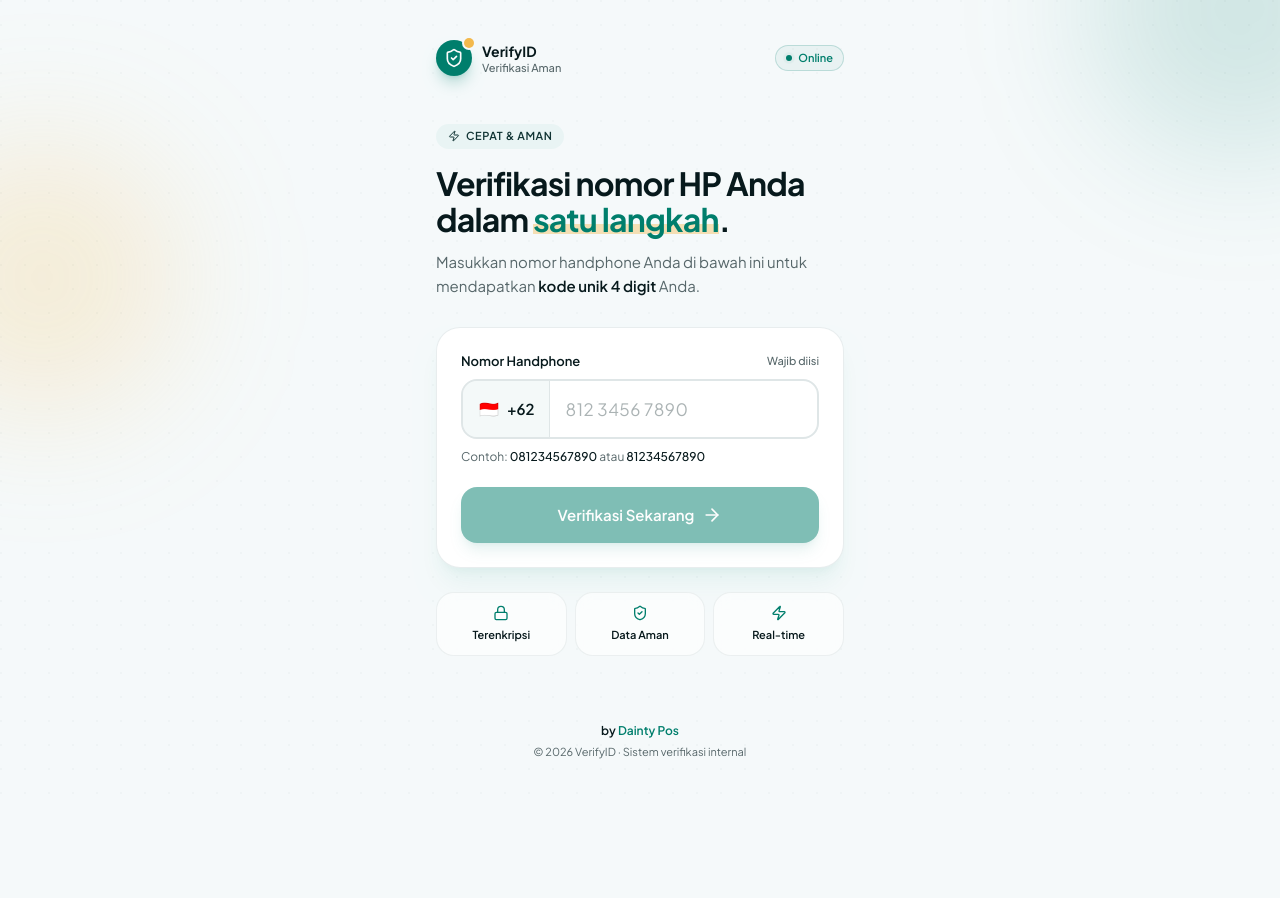
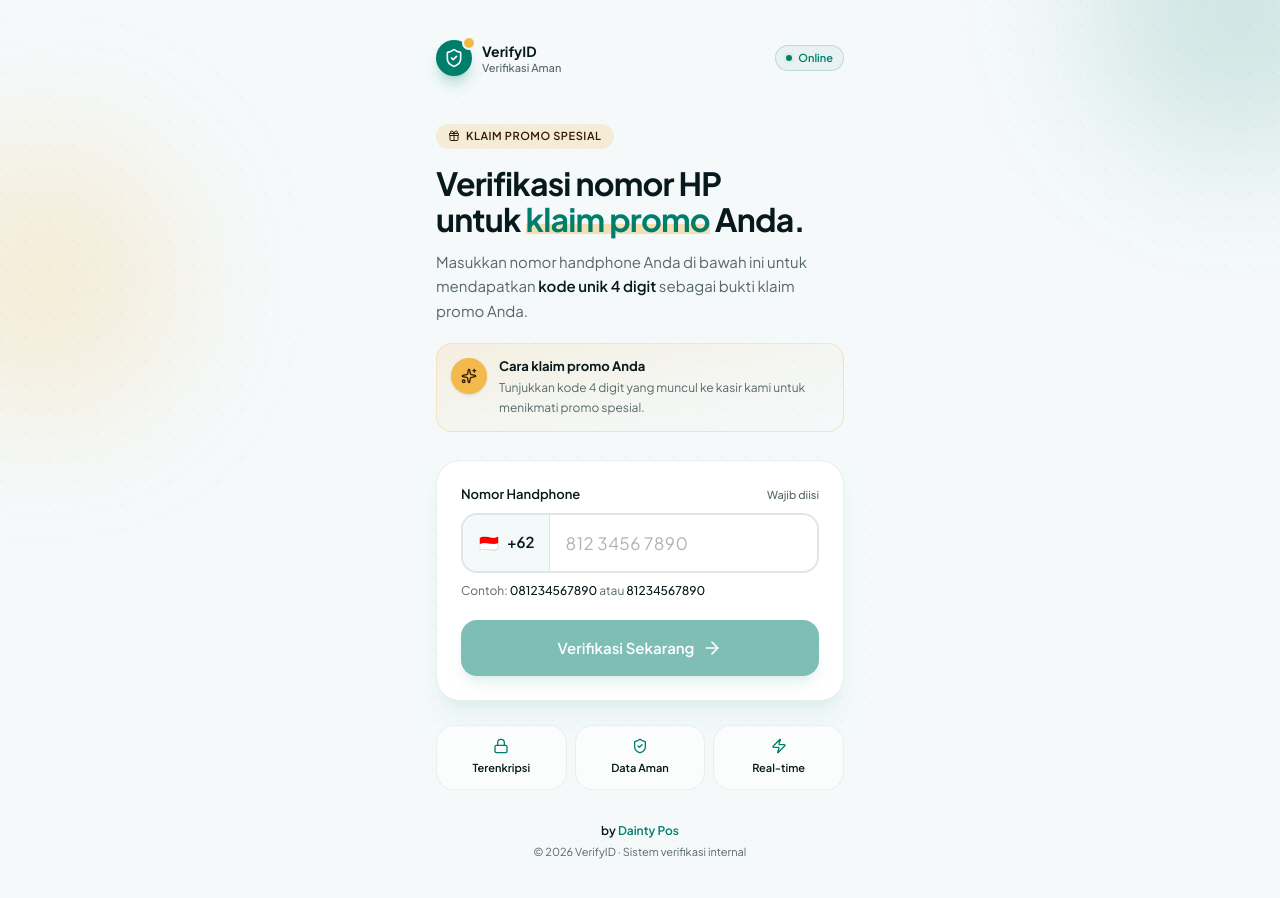
Before and after one commit to me-only-albert/v0-verificationid, a Next.js app: page / in a window 1280 px wide. Before the commit the page ends 800 px from the top, so only its background shows below. Built offline with nearby package versions, Linux system fonts and the light colour scheme.

Commit message:
feat: add special promo context in key areas\n\nAdd "Claim Special Promo" badge with gift icon, update hero headline, add info card explaining claim steps, and rename results page with promo claim code label.

```diff
--- a/app/page.tsx
+++ b/app/page.tsx
@@ -1,4 +1,4 @@
-import { ShieldCheck, Lock, Zap } from "lucide-react"
+import { ShieldCheck, Lock, Zap, Gift, Sparkles } from "lucide-react"
 import { VerifyForm } from "@/components/verify-form"
 
 export default function Page() {
@@ -46,22 +46,36 @@ export default function Page() {
 
         {/* Hero */}
         <section className="mt-10 sm:mt-12 animate-pop-in">
-          <span className="inline-flex items-center gap-1.5 rounded-full bg-secondary px-3 py-1 text-[11px] font-semibold uppercase tracking-wider text-secondary-foreground">
-            <Zap className="size-3" aria-hidden="true" />
-            Cepat &amp; Aman
+          <span className="inline-flex items-center gap-1.5 rounded-full bg-accent/20 px-3 py-1 text-[11px] font-semibold uppercase tracking-wider text-accent-foreground">
+            <Gift className="size-3" aria-hidden="true" />
+            Klaim Promo Spesial
           </span>
           <h1 className="mt-4 text-[28px] sm:text-[32px] font-bold leading-[1.15] tracking-tight text-foreground text-balance">
-            Verifikasi nomor HP Anda dalam{" "}
+            Verifikasi nomor HP untuk{" "}
             <span className="relative inline-block">
-              <span className="relative z-10 text-primary">satu langkah</span>
+              <span className="relative z-10 text-primary">klaim promo</span>
               <span className="absolute inset-x-0 bottom-1 z-0 h-2.5 bg-accent/40" aria-hidden="true" />
-            </span>
-            .
+            </span>{" "}
+            Anda.
           </h1>
           <p className="mt-3 text-[15px] leading-relaxed text-muted-foreground text-pretty">
             Masukkan nomor handphone Anda di bawah ini untuk mendapatkan{" "}
-            <span className="font-semibold text-foreground">kode unik 4 digit</span> Anda.
+            <span className="font-semibold text-foreground">kode unik 4 digit</span> sebagai bukti
+            klaim promo Anda.
           </p>
+
+          {/* Promo info card */}
+          <div className="mt-5 flex items-start gap-3 rounded-2xl border border-accent/30 bg-gradient-to-br from-accent/15 via-accent/5 to-transparent p-3.5">
+            <div className="flex size-9 shrink-0 items-center justify-center rounded-xl bg-accent text-accent-foreground shadow-sm">
+              <Sparkles className="size-4" aria-hidden="true" />
+            </div>
+            <div className="flex-1 leading-snug">
+              <p className="text-[13px] font-bold text-foreground">Cara klaim promo Anda</p>
+              <p className="mt-0.5 text-[12px] leading-relaxed text-muted-foreground text-pretty">
+                Tunjukkan kode 4 digit yang muncul ke kasir kami untuk menikmati promo spesial.
+              </p>
+            </div>
+          </div>
         </section>
 
         {/* Form card */}
--- a/components/verify-result.tsx
+++ b/components/verify-result.tsx
@@ -56,10 +56,10 @@ export function VerifyResult({ code, phone, expiresInMinutes, onReset }: VerifyR
           </div>
         </div>
         <h2 className="mt-4 text-xl font-bold tracking-tight text-foreground text-balance">
-          Verifikasi Berhasil
+          Promo Anda Siap Diklaim!
         </h2>
-        <p className="mt-1.5 text-[13px] leading-relaxed text-muted-foreground">
-          Berikut kode unik 4 digit untuk nomor{" "}
+        <p className="mt-1.5 text-[13px] leading-relaxed text-muted-foreground text-pretty">
+          Tunjukkan kode 4 digit di bawah ini ke kasir untuk klaim promo nomor{" "}
           <span className="font-semibold text-foreground">{formatPhoneForDisplay(phone)}</span>.
         </p>
       </div>
@@ -73,7 +73,7 @@ export function VerifyResult({ code, phone, expiresInMinutes, onReset }: VerifyR
 
         <div className="relative flex flex-col items-center">
           <span className="text-[10px] font-bold uppercase tracking-[0.18em] text-primary">
-            Kode Verifikasi Anda
+            Kode Klaim Promo Anda
           </span>
 
           <div
```
